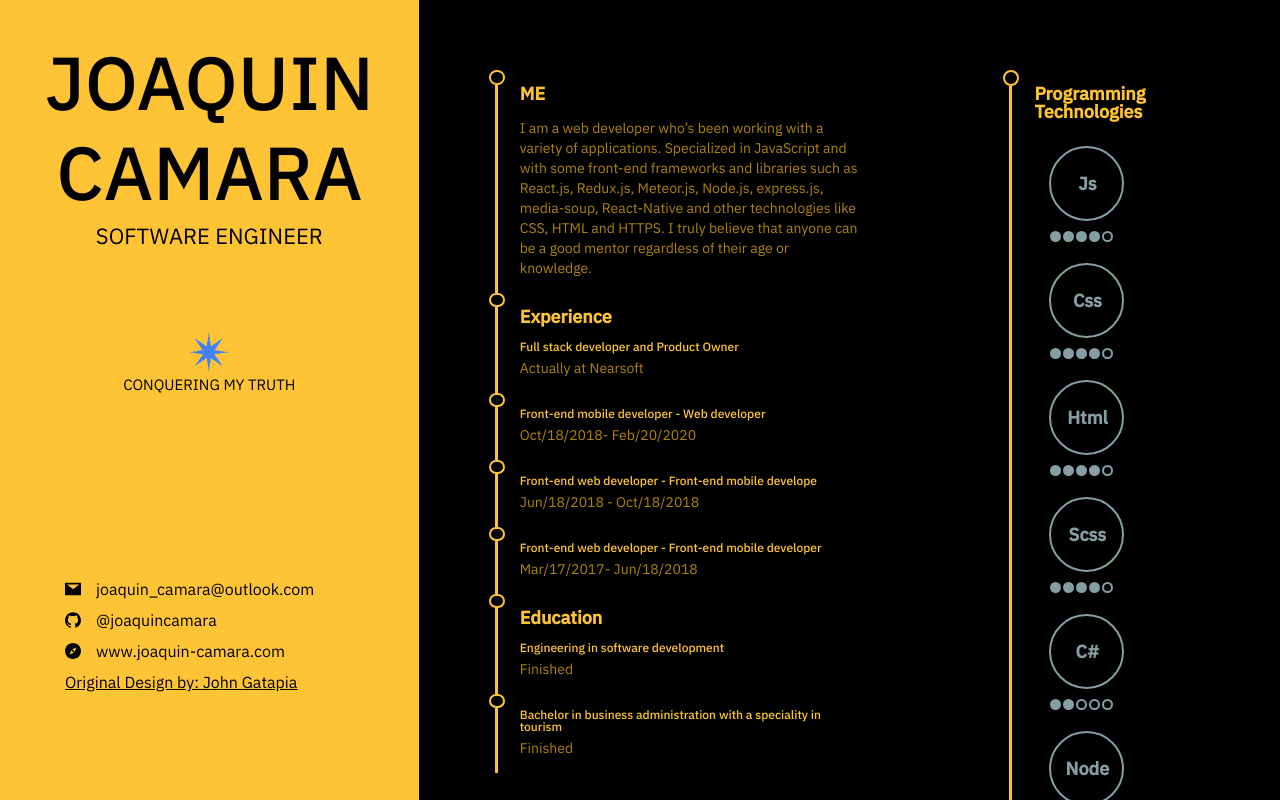
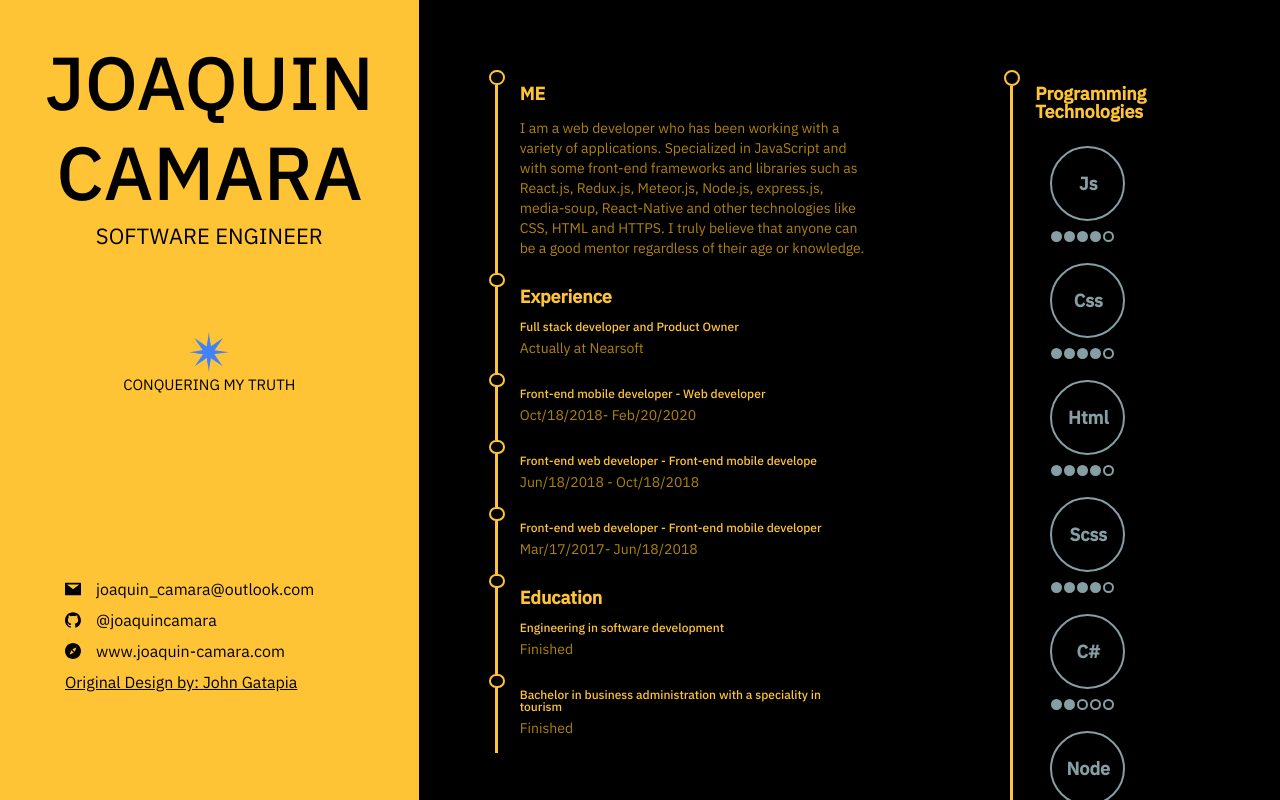
Before and after one commit to joaquincamara/cv-manager, a React (Create React App) app: page / in a window 1280 px wide. Shown: the top 800 px of the page. Built offline with nearby package versions, Linux system fonts and the light colour scheme.

Commit message:
english typo correction

```diff
--- a/src/components/professionalInfo/ProfesionalInfo.jsx
+++ b/src/components/professionalInfo/ProfesionalInfo.jsx
@@ -8,7 +8,7 @@ export const ProfesionalInfo = () => {
     <div className='profesional-info'>
       <InfoSection
         sectionTitle={'ME'}
-        sectionInfo={`I am a web developer  who’s been working with a variety of applications.
+        sectionInfo={`I am a web developer  who has been working with a variety of applications.
         Specialized in JavaScript and with some front-end frameworks and libraries such as React.js, Redux.js, Meteor.js, Node.js, express.js, media-soup, React-Native and other technologies like CSS, HTML and  HTTPS.
         I truly believe that anyone can be a good mentor regardless of their age or knowledge.
         `}
```
